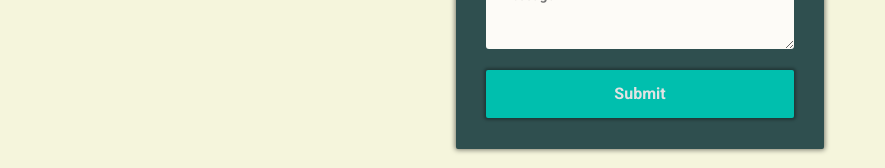
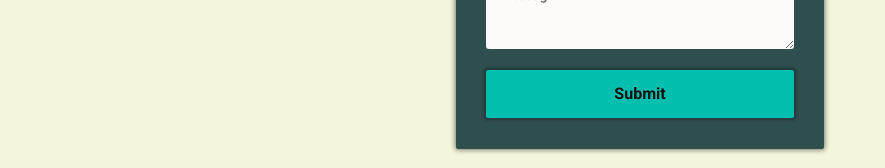
Before and after one commit to MartinM89/individuella_cloud_react_vite_client, a React (Vite) app: page / in a window 1280 px wide. Shown: the part 503-671 px from the top of the page, without its empty margins (0-885 px from the left). Built offline with nearby package versions, Linux system fonts and the light colour scheme.

Commit message:
Refactor: changed button color variables to meet AA contrast standards

```diff
--- a/src/index.css
+++ b/src/index.css
@@ -26,8 +26,8 @@
   --button-light-bg-active: #006e63;
   --button-bg-active: light-dark(var(--button-light-bg-active), var(--button-dark-bg-active));
 
-  --button-dark-fg: #131313;
-  --button-light-fg: #e3e3e3;
+  --button-dark-fg: #fdfdfd;
+  --button-light-fg: #131313;
   --button-fg: light-dark(var(--button-light-fg), var(--button-dark-fg));
 
   --input-dark-bg: #fdfbf7;
```
